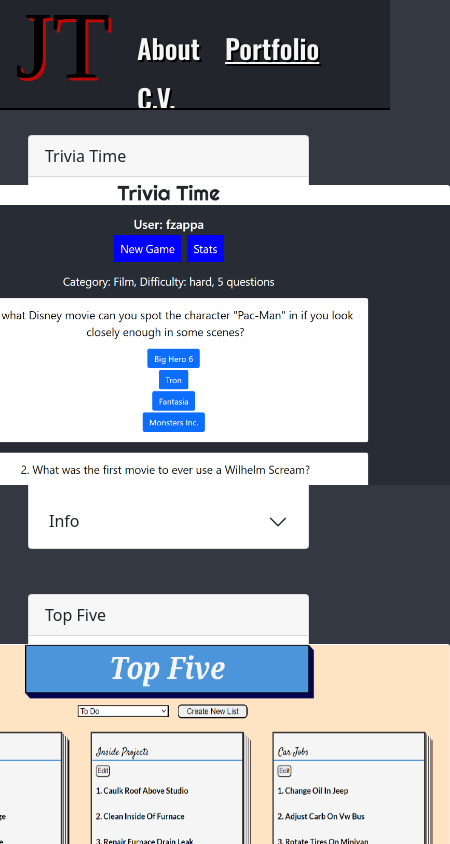
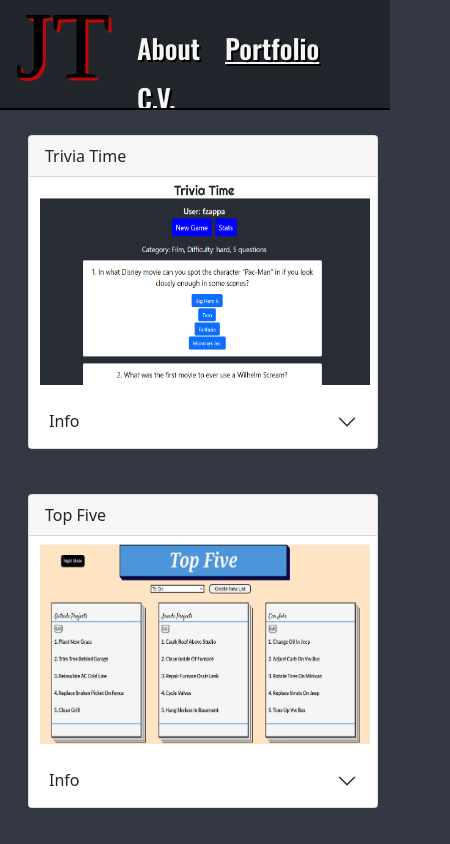
Before and after one commit to B0NG0FURY/b0ng0fury.github.io, a React (Create React App) app: page / in a window 390 px wide. Both pictures are taken after a click on the button "Portfolio". Shown: the top 844 px of the page, 450 px wide, since content can reach past the window. Built offline with nearby package versions, Linux system fonts and the light colour scheme; a web font is replaced by a local one.

Commit message:
portfolio component and project cards now scaled for mobile screens.

```diff
--- a/src/App.css
+++ b/src/App.css
@@ -187,11 +187,6 @@ body {
   height: 440px;
 }
 
-/* .carousel-img {
-  width: 200px;
-  height: 200px;
-} */
-
 .carousel-inner > .carousel-item > img {
   margin: 0 auto;
 }
@@ -302,6 +297,21 @@ body {
     margin: auto;
   }
 
+  .slide-img-container {
+    max-width: 350px;
+    max-height: 550px;
+  }
+
+  .project-card {
+    margin-left: 0px;
+    width: 350px;
+  }
+
+  .project-img {
+    max-width: 330px;
+    max-height: 200px;
+  }
+
 }
 
 @keyframes App-logo-spin {
```
